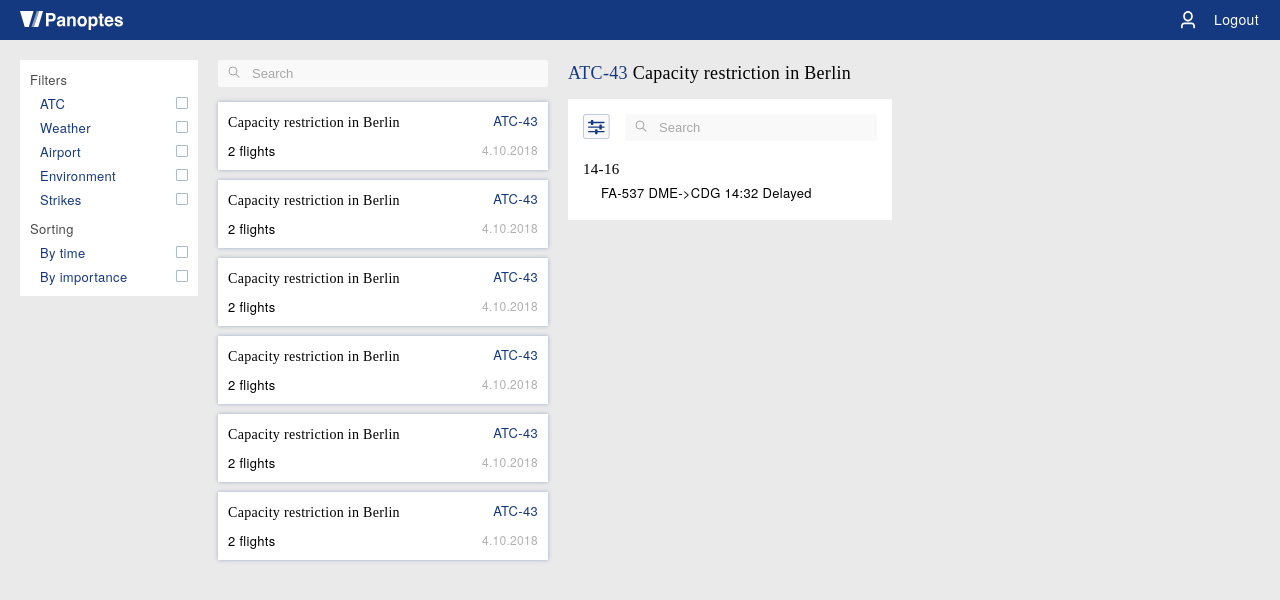
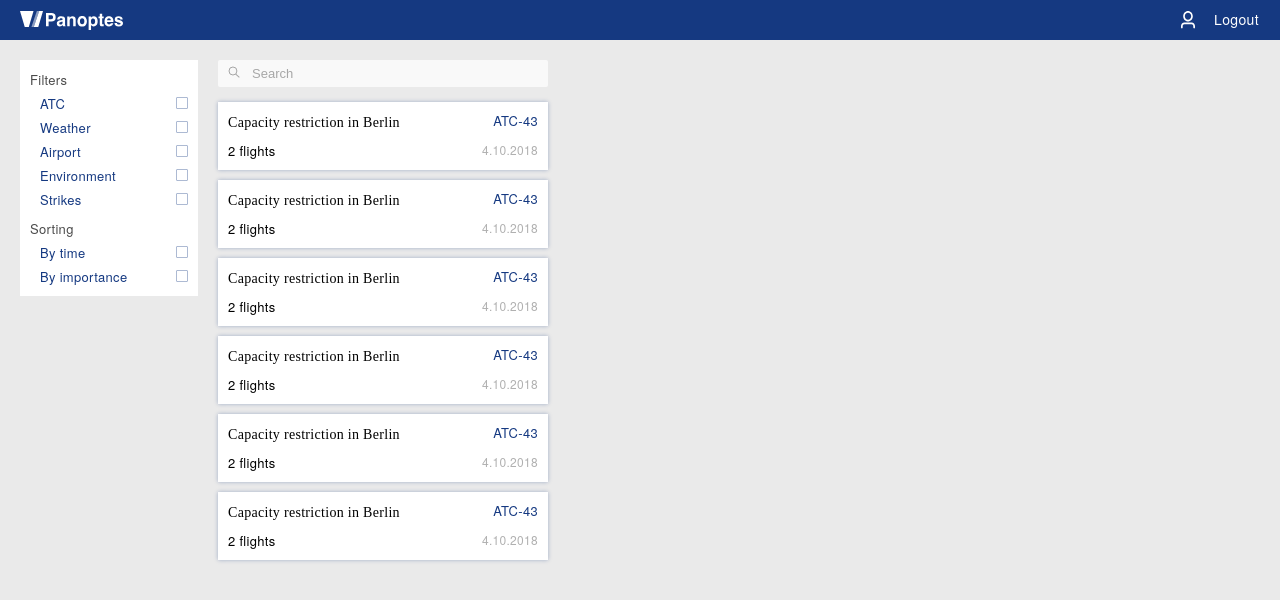
Before and after one commit to AnZuev/panoptes, a React (Create React App) app: page / in a window 1280 px wide. Shown: the top 600 px of the page. Built offline with nearby package versions, Linux system fonts and the light colour scheme.

Commit message:
some changes :) :-) :smile

```diff
--- a/src/eventDetailedDescription/index.js
+++ b/src/eventDetailedDescription/index.js
@@ -4,11 +4,22 @@ import './index.css';
 class EventDetailedDescription extends Component {
     constructor(props){
         super(props);
+        this.state = {
+            chosen: false
+        };
+        this.changeChosenState = this.changeChosenState.bind(this);
+        window.eventDetails = this;
+    }
 
+    changeChosenState() {
+        this.setState({
+            chosen: !this.state.chosen
+        });
     }
 
 
     render() {
+        if (this.state.chosen) {
             return (
                 <div id="eventDetailedDescription">
                     <p className="eventDetailedDescription__header">
@@ -29,9 +40,9 @@ class EventDetailedDescription extends Component {
                                 <tbody>
                                 <tr></tr>
                                 <tr>
-                                    <td>FA-537</td>
-                                    <td>DME->CDG</td>
-                                    <td>14:32</td>
+                                    <td>{this.props.flights[0].id}</td>
+                                    <td>{this.props.flights[0].from} -> {this.props.flights[0].to}</td>
+                                    <td>{this.props.flights[0].time.getHours()}:{this.props.flights[0].time.getMinutes()}</td>
                                     <td>Delayed</td>
                                 </tr>
                                 </tbody>
@@ -41,6 +52,11 @@ class EventDetailedDescription extends Component {
                 </div>
             );
         }
+        else {
+            return null;
+        }
+
+        }
 }
 
 export default EventDetailedDescription;
--- a/src/eventSearch/SearchResultItem.js
+++ b/src/eventSearch/SearchResultItem.js
@@ -55,7 +55,6 @@ class SearchResultItem extends Component {
                     <span className="eventSearch__resultItem__numberOfFlights">{this.props.numberOfFlights} flights</span>
                     <span className="eventSearch__resultItem__date">{date}</span>
                 </p>
-
             </div>
         );
     }
--- a/src/eventSearch/index.css
+++ b/src/eventSearch/index.css
@@ -29,7 +29,7 @@
     box-sizing: border-box;
     cursor: pointer;
     box-shadow: 0 0 4px 0 rgba(21, 57, 129, 0.35);
-    transition: box-shadow 0.3s ease, margin-left 0.3s ease;
+    transition: box-shadow 0.2s ease, margin-left 0.2s ease;
     margin-top: 10px;
 }
 .eventSearch__resultItem:hover{
--- a/src/eventSearch/index.js
+++ b/src/eventSearch/index.js
@@ -2,6 +2,8 @@ import React, { Component } from 'react';
 import './index.css';
 import SearchBlock from "./SearchBlock.js"
 import SearchResultItem from "./SearchResultItem.js"
+import DetailedDescription from "../eventDetailedDescription/index.js"
+
 
 class EventSearch extends Component {
     constructor(props){
@@ -17,8 +19,10 @@ class EventSearch extends Component {
     setActive(searchResultItem){
         if(this.data.active ){
             this.data.active.unchoose();
+            window.eventDetails.changeChosenState();
         }
         this.data.active = searchResultItem;
+        window.eventDetails.changeChosenState();
     }
 
     render() {
```
Lines whose indentation alone changed are shown as unchanged.
